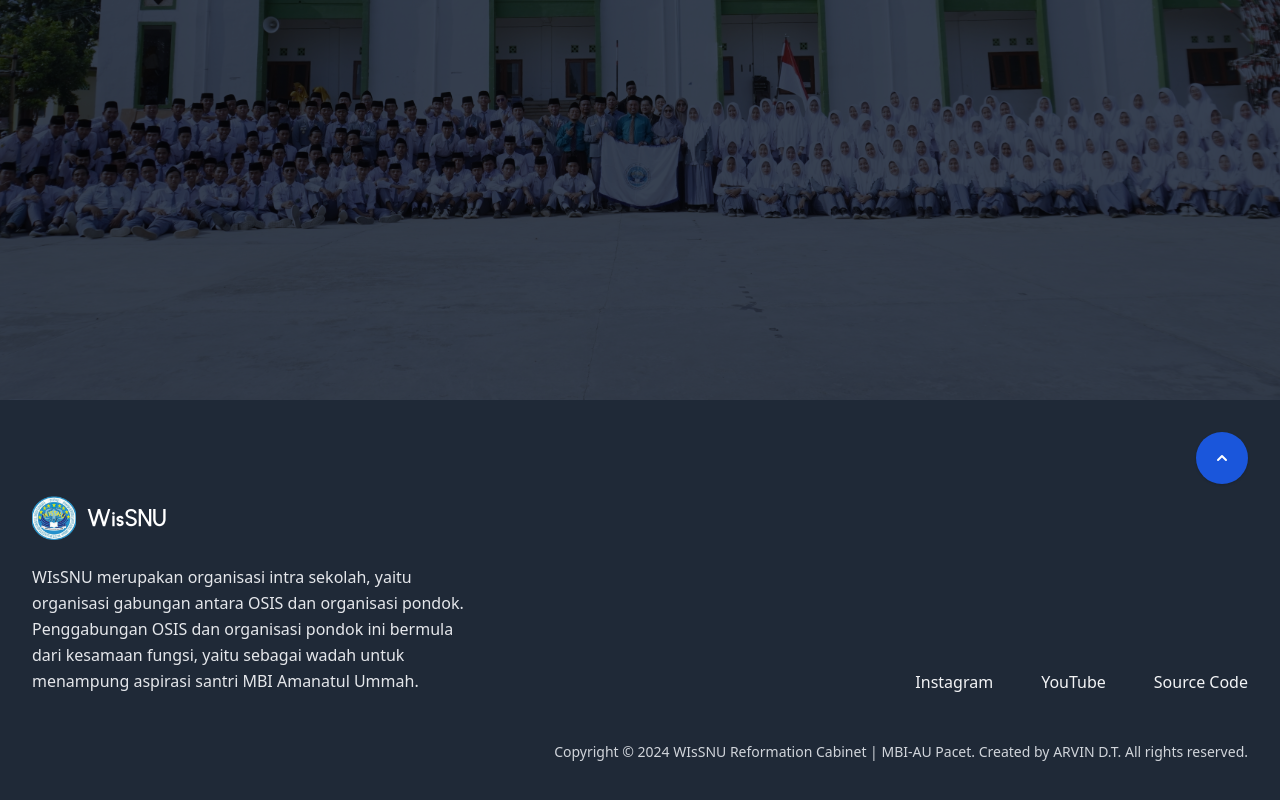
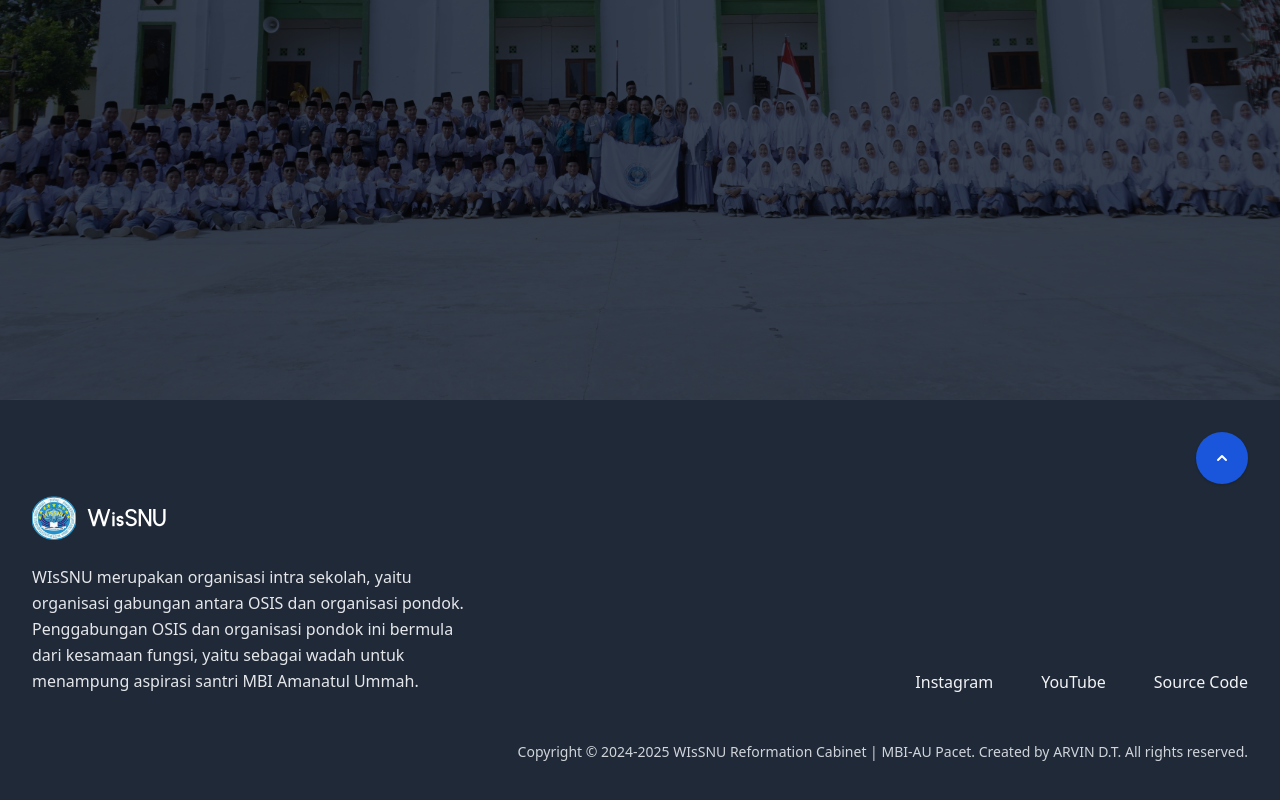
Before and after one commit to ARVIN3108/new-wissnu, a React (Vite) app: page / in a window 1280 px wide. Shown: the part 400-1200 px from the top of the page. Built offline with nearby package versions, Linux system fonts and the light colour scheme.

Commit message:
Update Footer Copyright Years

```diff
--- a/src/components/Footer.jsx
+++ b/src/components/Footer.jsx
@@ -75,7 +75,7 @@ export default function Footer() {
         </div>
 
         <p className="mt-12 text-center text-sm text-gray-300 lg:text-right">
-          Copyright &copy; 2024 WIsSNU Reformation Cabinet | MBI-AU Pacet.
+          Copyright &copy; 2024-2025 WIsSNU Reformation Cabinet | MBI-AU Pacet.
           Created by ARVIN D.T. All rights reserved.
         </p>
       </div>
```
